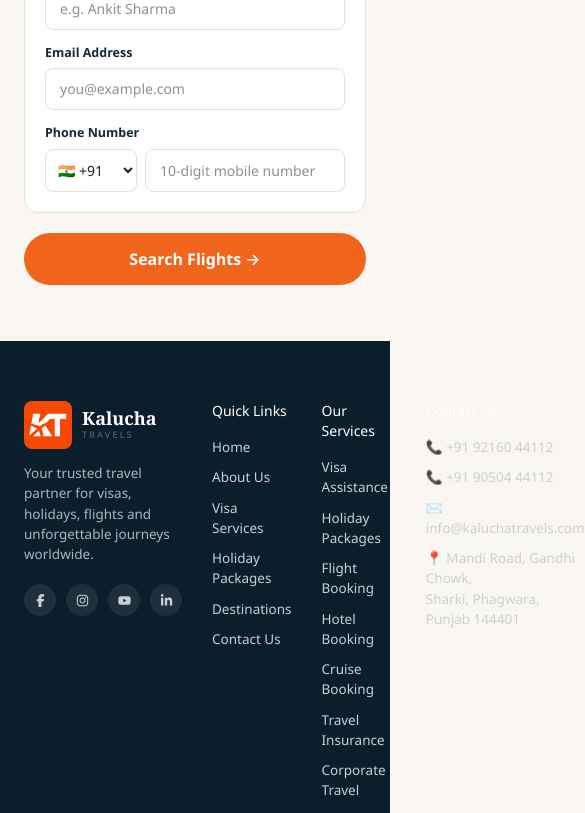
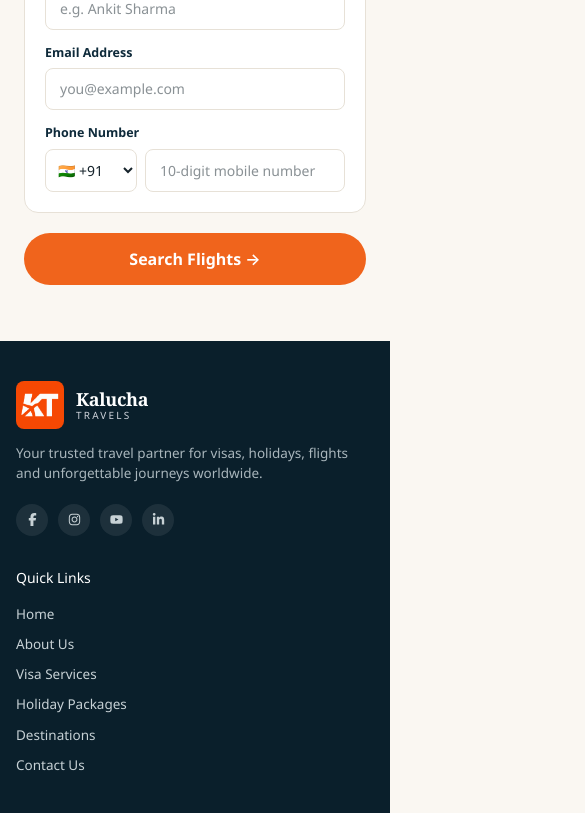
Before and after one commit to lakshay-mehndiratta/kalucha-travels, a Next.js app: page /flights in a window 390 px wide. Shown: the part 1156-1969 px from the top of the page, 585 px wide, since content can reach past the window. Built offline with nearby package versions, Linux system fonts and the light colour scheme.

Commit message:
feat: refine CTA, FAQ, footer, and shared branding- Improve FAQ, CTA Banner, and Footer sections- Add reusable Logo component with header/footer variants- Enhance footer branding and responsiveness

```diff
--- a/src/components/layout/Footer.tsx
+++ b/src/components/layout/Footer.tsx
@@ -1,3 +1,142 @@
+// import Link from "next/link";
+// import {
+//   FaFacebookF,
+//   FaInstagram,
+//   FaYoutube,
+//   FaLinkedinIn,
+// } from "react-icons/fa6";
+// import Image from "next/image";
+// import logo from "@/assets/kalucha_travels_logo.png";
+
+// const quickLinks = [
+//   { href: "/", label: "Home" },
+//   { href: "#about", label: "About Us" },
+//   { href: "#services", label: "Visa Services" },
+//   { href: "#packages", label: "Holiday Packages" },
+//   { href: "#destinations", label: "Destinations" },
+//   { href: "#contact", label: "Contact Us" },
+// ];
+
+// const serviceLinks = [
+//   "Visa Assistance",
+//   "Holiday Packages",
+//   "Flight Booking",
+//   "Hotel Booking",
+//   "Cruise Booking",
+//   "Travel Insurance",
+//   "Corporate Travel",
+//   "Sightseeing Planning",
+// ];
+
+// const socials = [
+//   { icon: FaFacebookF, href: "#" },
+//   { icon: FaInstagram, href: "https://www.instagram.com/kalucha_travels/" },
+//   { icon: FaYoutube, href: "#" },
+//   { icon: FaLinkedinIn, href: "#" },
+// ];
+
+// export default function Footer() {
+//   return (
+//     <footer id="contact" className="bg-navy-deep text-[#c7d1d5] pt-15">
+//       <div className="max-w-page mx-auto px-6">
+//         <div className="grid grid-cols-[1.4fr_1fr_1fr_1.2fr] gap-7.5 pb-11 border-b border-white/10">
+//           <div>
+//             <div className="flex items-center gap-2.5">
+//                 <Link href="/" className="inline-flex items-center">
+//                   <Image
+//                     src={logo}
+//                     alt="Kalucha Travels"
+//                     width={160}
+//                     height={52}
+//                     className="h-12 w-auto object-contain rounded-lg"
+//                   />
+//                 </Link>
+//                 <div>
+//                     <div className="font-serif font-bold text-lg leading-[1.05] text-white">
+//                     Kalucha
+//                     </div>
+//                     <div className="text-[9px] tracking-[0.25em] text-muted">
+//                     TRAVELS
+//                     </div>
+//                 </div>
+//                 </div>
+//             <p className="text-[13.5px] max-w-65 mt-3.5 mb-5 text-[#a9b6bc]">
+//               Your trusted travel partner for visas, holidays, flights and
+//               unforgettable journeys worldwide.
+//             </p>
+//             <div className="flex gap-2.5">
+//               {socials.map((s, i) => {
+//                 const Icon = s.icon;
+//                 return (
+//                   <Link
+//                     key={i}
+//                     href={s.href}
+//                     className="w-8 h-8 rounded-full bg-white/8 flex items-center justify-center text-[13px] hover:bg-white/16 transition-colors"
+//                   >
+//                     <Icon />
+//                   </Link>
+//                 );
+//               })}
+//             </div>
+//           </div>
+
+//           <div>
+//             <h5 className="text-white text-sm mb-4">Quick Links</h5>
+//             <ul className="list-none">
+//               {quickLinks.map((link) => (
+//                 <li key={link.href} className="mb-2.5 text-[13.5px]">
+//                   <Link href={link.href} className="hover:text-orange transition-colors">
+//                     {link.label}
+//                   </Link>
+//                 </li>
+//               ))}
+//             </ul>
+//           </div>
+
+//           <div>
+//             <h5 className="text-white text-sm mb-4">Our Services</h5>
+//             <ul className="list-none">
+//               {serviceLinks.map((label) => (
+//                 <li key={label} className="mb-2.5 text-[13.5px]">
+//                   <Link href="#services" className="hover:text-orange transition-colors">
+//                     {label}
+//                   </Link>
+//                 </li>
+//               ))}
+//             </ul>
+//           </div>
+
+//           <div>
+//             <h5 className="text-white text-sm mb-4">Contact Us</h5>
+//             <ul className="list-none">
+//               <li className="mb-2.5 text-[13.5px]">📞 +91 92160 44112</li>
+//               <li className="mb-2.5 text-[13.5px]">📞 +91 90504 44112</li>
+//               <li className="mb-2.5 text-[13.5px]">✉️ info@kaluchatravels.com</li>
+//               <li className="mb-2.5 text-[13.5px]">
+//                 📍 Mandi Road, Gandhi Chowk,
+//                 <br />
+//                 Sharki, Phagwara, Punjab 144401
+//               </li>
+//             </ul>
+//           </div>
+//         </div>
+
+//         <div className="flex justify-between flex-wrap gap-3 py-5 text-[12.5px] text-[#86959b]">
+//           <span>© 2026 Kalucha Travels. All Rights Reserved.</span>
+//           <span>
+//             <Link href="#" className="ml-5 hover:text-orange transition-colors">
+//               Terms &amp; Conditions
+//             </Link>
+//             <Link href="#" className="ml-5 hover:text-orange transition-colors">
+//               Privacy Policy
+//             </Link>
+//           </span>
+//         </div>
+//       </div>
+//     </footer>
+//   );
+// }
+
 import Link from "next/link";
 import {
   FaFacebookF,
@@ -5,11 +144,10 @@ import {
   FaYoutube,
   FaLinkedinIn,
 } from "react-icons/fa6";
-import Image from "next/image";
-import logo from "@/assets/kalucha_travels_logo.png";
+import Logo from "@/components/ui/Logo";
 
 const quickLinks = [
-  { href: "/", label: "Home" },
+  { href: "#home", label: "Home" },
   { href: "#about", label: "About Us" },
   { href: "#services", label: "Visa Services" },
   { href: "#packages", label: "Holiday Packages" },
@@ -37,30 +175,12 @@ const socials = [
 
 export default function Footer() {
   return (
-    <footer id="contact" className="bg-navy-deep text-[#c7d1d5] pt-15">
-      <div className="max-w-page mx-auto px-6">
-        <div className="grid grid-cols-[1.4fr_1fr_1fr_1.2fr] gap-7.5 pb-11 border-b border-white/10">
+    <footer id="contact" className="bg-navy-deep text-[#c7d1d5] pt-10 lg:pt-[60px]">
+      <div className="max-w-[1200px] mx-auto px-4 sm:px-6">
+        <div className="grid grid-cols-1 sm:grid-cols-2 lg:grid-cols-[1.4fr_1fr_1fr_1.2fr] gap-8 lg:gap-[30px] pb-8 lg:pb-11 border-b border-white/10">
           <div>
-            <div className="flex items-center gap-2.5">
-                <Link href="/" className="inline-flex items-center">
-                  <Image
-                    src={logo}
-                    alt="Kalucha Travels"
-                    width={160}
-                    height={52}
-                    className="h-12 w-auto object-contain rounded-lg"
-                  />
-                </Link>
-                <div>
-                    <div className="font-serif font-bold text-lg leading-[1.05] text-white">
-                    Kalucha
-                    </div>
-                    <div className="text-[9px] tracking-[0.25em] text-muted">
-                    TRAVELS
-                    </div>
-                </div>
-                </div>
-            <p className="text-[13.5px] max-w-65 mt-3.5 mb-5 text-[#a9b6bc]">
+            <Logo variant="footer" />
+            <p className="text-[13.5px] max-w-full sm:max-w-[260px] mt-3.5 mb-5 text-[#a9b6bc]">
               Your trusted travel partner for visas, holidays, flights and
               unforgettable journeys worldwide.
             </p>
@@ -71,7 +191,7 @@ export default function Footer() {
                   <Link
                     key={i}
                     href={s.href}
-                    className="w-8 h-8 rounded-full bg-white/8 flex items-center justify-center text-[13px] hover:bg-white/16 transition-colors"
+                    className="w-8 h-8 rounded-full bg-white/[0.08] flex items-center justify-center text-[13px] hover:bg-white/[0.16] transition-colors"
                   >
                     <Icon />
                   </Link>
@@ -121,13 +241,13 @@ export default function Footer() {
           </div>
         </div>
 
-        <div className="flex justify-between flex-wrap gap-3 py-5 text-[12.5px] text-[#86959b]">
+        <div className="flex flex-col sm:flex-row justify-between items-center sm:items-start gap-3 py-5 text-[12.5px] text-[#86959b] text-center sm:text-left">
           <span>© 2026 Kalucha Travels. All Rights Reserved.</span>
           <span>
-            <Link href="#" className="ml-5 hover:text-orange transition-colors">
+            <Link href="#" className="ml-0 sm:ml-5 mr-5 sm:mr-0 hover:text-orange transition-colors">
               Terms &amp; Conditions
             </Link>
-            <Link href="#" className="ml-5 hover:text-orange transition-colors">
+            <Link href="#" className="ml-0 sm:ml-5 hover:text-orange transition-colors">
               Privacy Policy
             </Link>
           </span>
--- a/src/components/sections/FAQ.tsx
+++ b/src/components/sections/FAQ.tsx
@@ -36,11 +36,11 @@ export default function FAQ() {
   const [openIndex, setOpenIndex] = useState<number | null>(null);
 
   return (
-    <section className="bg-cream py-20">
-      <Container className="grid grid-cols-[0.9fr_1.4fr] gap-10 items-start">
+    <section className="bg-cream py-14 lg:py-20">
+      <Container className="grid grid-cols-1 lg:grid-cols-[0.9fr_1.4fr] gap-6 lg:gap-10 items-start">
         <div>
           <Eyebrow>FAQs</Eyebrow>
-          <h2 className="text-[34px] leading-tight text-navy">
+          <h2 className="text-[26px] sm:text-[30px] lg:text-[34px] leading-tight text-navy">
             Frequently Asked <span className="text-orange">Questions</span>
           </h2>
         </div>
@@ -55,7 +55,7 @@ export default function FAQ() {
               >
                 <button
                   onClick={() => setOpenIndex(isOpen ? null : i)}
-                  className="w-full flex justify-between items-center gap-4 px-5.5 py-4.5 text-[15px] font-semibold text-navy cursor-pointer text-left"
+                  className="w-full flex justify-between items-center gap-4 px-4 sm:px-[22px] py-4 sm:py-[18px] text-[14px] sm:text-[15px] font-semibold text-navy cursor-pointer text-left"
                 >
                   {faq.question}
                   <span className="text-orange text-xl font-normal shrink-0">
@@ -63,7 +63,7 @@ export default function FAQ() {
                   </span>
                 </button>
                 {isOpen && (
-                  <p className="px-5.5 pb-4.5 text-[13.5px] text-muted">
+                  <p className="px-4 sm:px-[22px] pb-4 sm:pb-[18px] text-[13.5px] text-muted">
                     {faq.answer}
                   </p>
                 )}
--- a/src/components/ui/Logo.tsx
+++ b/src/components/ui/Logo.tsx
@@ -2,21 +2,42 @@ import Image from "next/image";
 import Link from "next/link";
 import logo from "@/assets/kalucha_travels_logo.png";
 
-export default function Logo() {
+type LogoProps = {
+  variant?: "header" | "footer";
+};
+
+export default function Logo({ variant = "header" }: LogoProps) {
+  const isFooter = variant === "footer";
+
   return (
     <Link href="/" className="flex items-center gap-3">
       <Image
         src={logo}
         alt="Kalucha Travels"
-        className="h-10 w-auto rounded-lg"
+        className={`w-auto rounded-lg ${
+          isFooter ? "h-12" : "h-10"
+        }`}
         priority
       />
 
       <div className="leading-none">
-        <h2 className="text-[15px] sm:text-[16px] font-bold text-navy">
+        <h2
+          className={`font-bold ${
+            isFooter
+              ? "text-[18px] text-white"
+              : "text-[16px] text-navy"
+          }`}
+        >
           Kalucha
         </h2>
-        <p className="text-[10px] tracking-[0.22em] uppercase text-gray-500 mt-0.5">
+
+        <p
+          className={`mt-0.5 uppercase tracking-[0.22em] ${
+            isFooter
+              ? "text-[10px] text-gray-300"
+              : "text-[10px] text-gray-500"
+          }`}
+        >
           Travels
         </p>
       </div>
```
Also changed, not shown: src/components/sections/CTABanner.tsx (+7 -7 lines).
